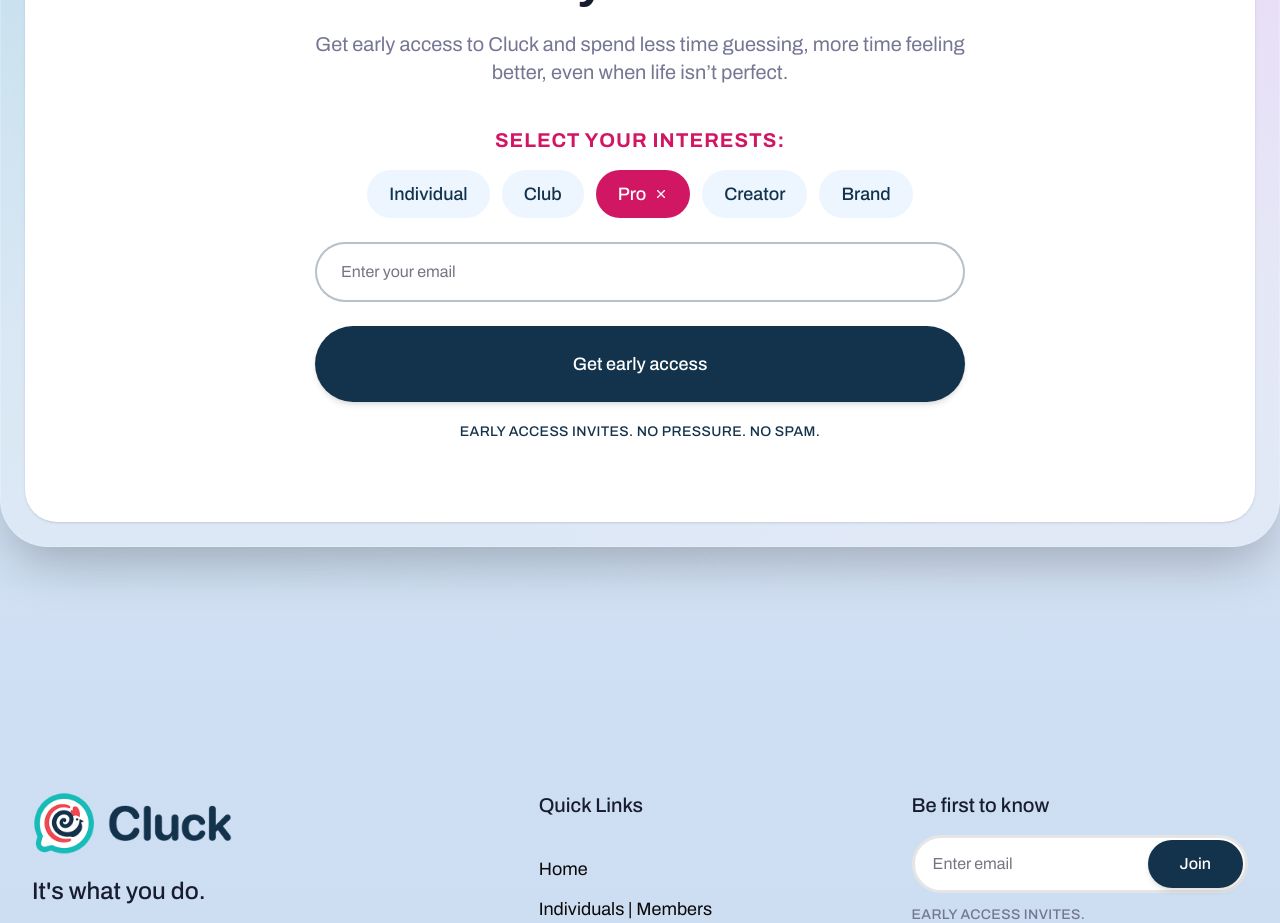
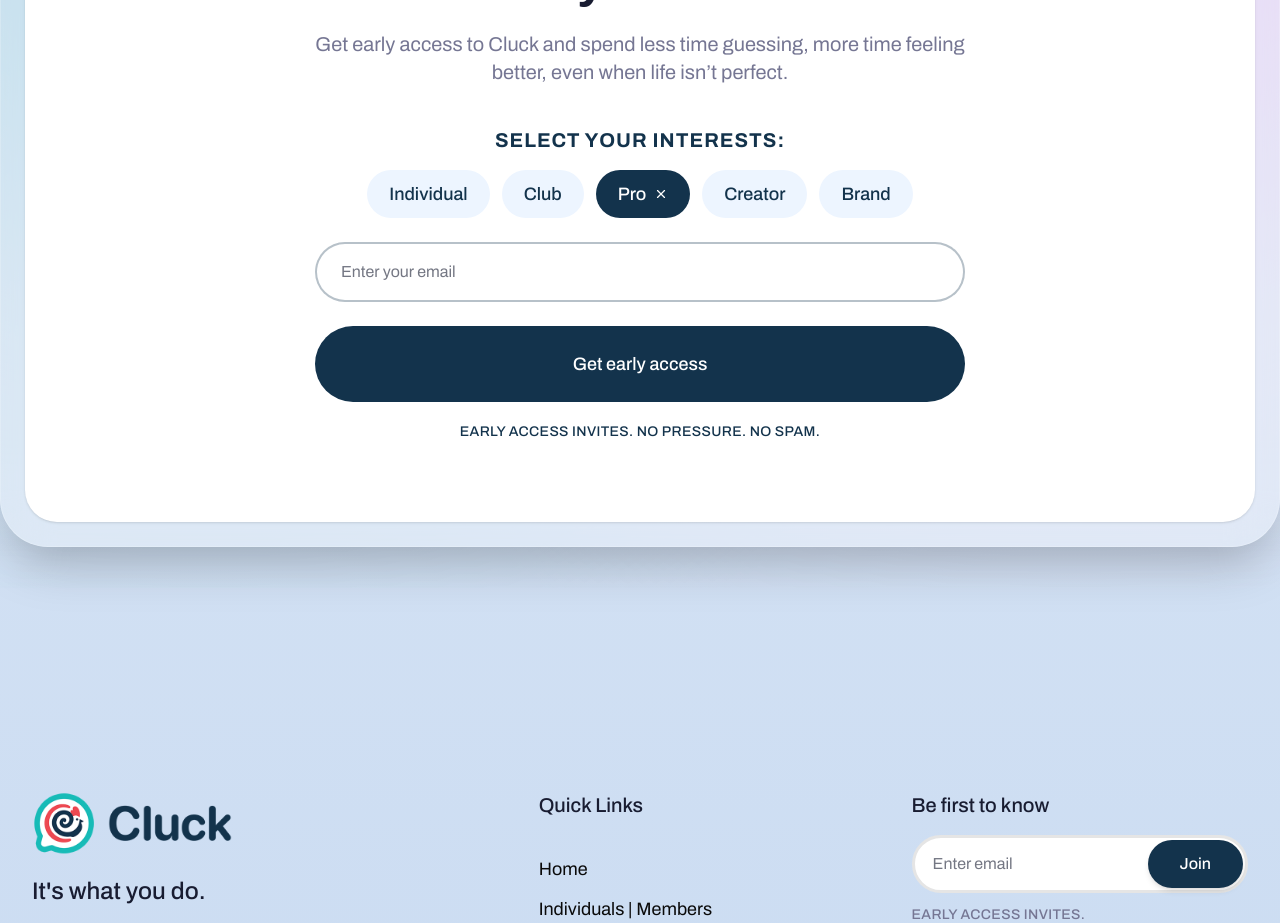
Before and after one commit to deliciousMuffin78/clucklabs-marketing, a Next.js app: page /features/pros in a window 1280 px wide. Shown: the part 7920-8843 px from the top of the page. Built offline with nearby package versions, Linux system fonts and the light colour scheme.

Commit message:
EMAIL FORM FIXES

```diff
--- a/components/Common/SignupForm.tsx
+++ b/components/Common/SignupForm.tsx
@@ -65,18 +65,18 @@ export default function SignupForm({
     return (
       <div
         className={`flex flex-col items-center justify-center text-center ${
-          layout === "compact" ? "py-4" : "py-10"
+          layout === "compact" ? "py-2" : "py-3"
         }`}
       >
         <div
           className={`flex items-center justify-center rounded-full bg-green-100 text-green-600 ${
-            layout === "compact" ? "mb-2 h-10 w-10" : "mb-4 h-16 w-16"
+            layout === "compact" ? "mb-2 h-10 w-10" : "mb-4 h-10 w-10"
           }`}
         >
           <svg
-            className={layout === "compact" ? "h-5 w-5" : "h-8 w-8"}
+            className={layout === "compact" ? "h-5 w-5" : "h-5 w-5"}
             fill="none"
-            viewBox="0 0 24 24"
+            viewBox="0 0 22 22"
             stroke="currentColor"
           >
             <path
@@ -88,16 +88,16 @@ export default function SignupForm({
           </svg>
         </div>
         <h3
-          className={`font-bold text-black dark:text-white ${
-            layout === "compact" ? "text-lg" : "text-2xl"
-          }`}
+          className={`font-bold ${
+            showInterests ? "text-primary" : "text-white text-shadow-lg"
+          } dark:text-white ${layout === "compact" ? "text-lg" : "text-2xl"}`}
         >
           You're on the list!
         </h3>
         <p
-          className={`text-waterloo dark:text-manatee mt-1 ${
-            layout === "compact" ? "text-sm" : ""
-          }`}
+          className={`mt-1 font-bold ${
+            showInterests ? "text-primary" : "text-white text-shadow-lg"
+          } dark:text-manatee ${layout === "compact" ? "text-sm" : "text-sm"}`}
         >
           {layout === "compact"
             ? "We'll be in touch."
@@ -105,7 +105,11 @@ export default function SignupForm({
         </p>
         <button
           onClick={() => setStatus("idle")}
-          className="text-primary mt-2 text-xs font-medium hover:underline"
+          className={`text-md mt-4 rounded-full px-8 py-1 transition-all ${
+            showInterests
+              ? "bg-primary hover:bg-primaryho text-white"
+              : "text-primary bg-white shadow-sm hover:bg-white/90"
+          }`}
         >
           Reset
         </button>
@@ -173,7 +177,7 @@ export default function SignupForm({
             <>
               {showInterests && (
                 <div className="flex flex-col items-center gap-4">
-                  <p className="text-xl font-bold tracking-[1px] text-[#d11764] uppercase">
+                  <p className="text-primary text-xl font-bold tracking-[1px] uppercase">
                     Select your interests:
                   </p>
                   <div className="flex flex-wrap justify-center gap-3">
@@ -187,12 +191,9 @@ export default function SignupForm({
                           disabled={status === "loading"}
                           className={`flex items-center gap-2 rounded-full px-5.5 py-2.5 text-lg font-medium transition-all duration-200 ${
                             isSelected
-                              ? "text-white"
+                              ? "bg-primary text-white"
                               : "bg-zumthor text-primary hover:bg-zumthor/80 dark:bg-white/10 dark:text-white"
                           }`}
-                          style={
-                            isSelected ? { backgroundColor: "#d11764" } : {}
-                          }
                         >
                           {interest}
                           {isSelected && <X size={14} />}
@@ -216,8 +217,8 @@ export default function SignupForm({
               <button
                 type="submit"
                 disabled={status === "loading"}
-                className={`bg-primary hover:bg-primaryho flex w-full items-center justify-center rounded-full text-lg font-medium whitespace-nowrap text-white shadow-md transition-all duration-300 ${
-                  !showInterests ? "px-10 py-4" : "w-full py-6"
+                className={`bg-primary hover:bg-primaryho flex w-full items-center justify-center rounded-full text-lg font-medium whitespace-nowrap text-white transition-all duration-300 ${
+                  showInterests ? "w-full py-6" : "px-10 py-4 shadow-md"
                 }`}
               >
                 {status === "loading" ? "Processing..." : ctaText}
```
